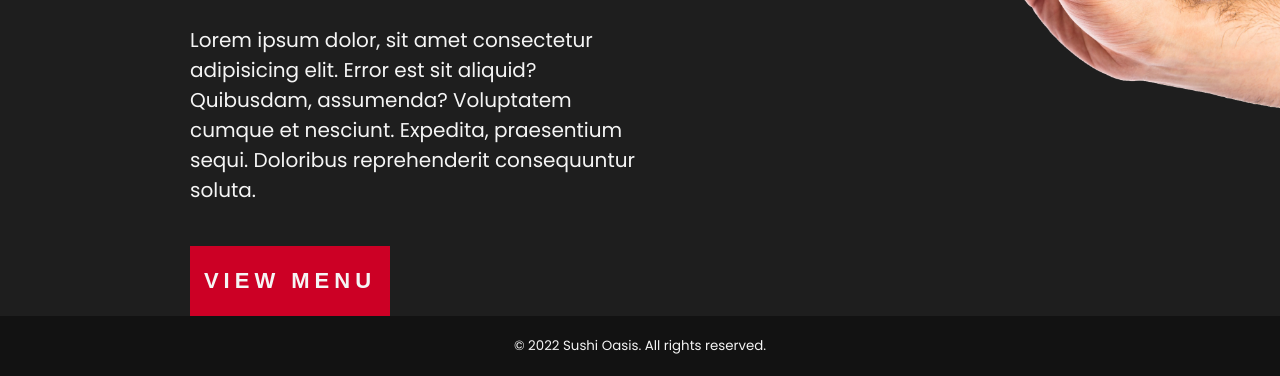
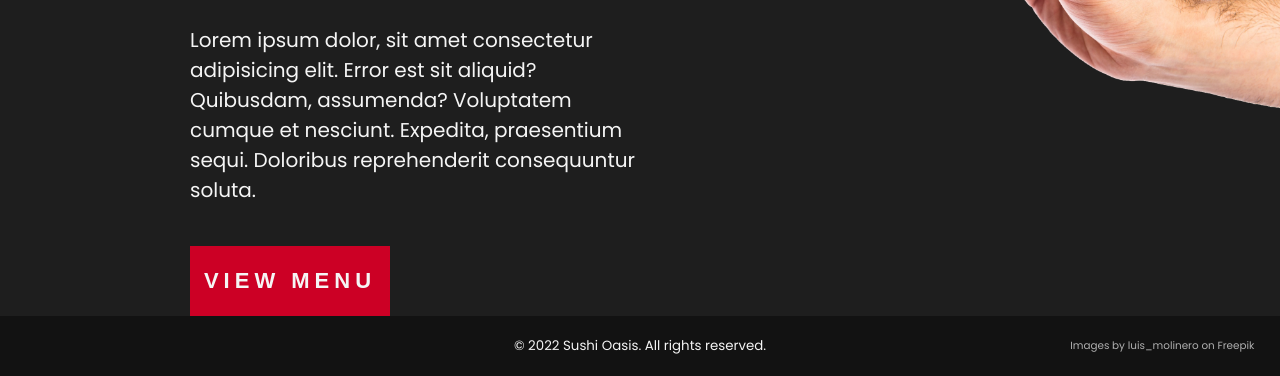
Before and after one commit to jv-vogler/restaurant-homepage, a website built with webpack: page dist/index.html in a window 1280 px wide. Shown: the part 553-929 px from the top of the page. Built offline with nearby package versions, Linux system fonts and the light colour scheme; a web font is replaced by a local one.

Commit message:
Add attribution link in the Footer

```diff
--- a/src/index.js
+++ b/src/index.js
@@ -2,7 +2,7 @@ import "./style.css"
 import Home from "./components/home";
 import Menu from "./components/menu";
 import Contact from "./components/contact";
-import { createContainer, changeMainContent, firstLetter } from "./components/utils";
+import { createContainer, changeMainContent, firstLetter, createTextElement } from "./components/utils";
 
 const CONTENT = document.querySelector("#content");
 const NAV = createContainer("nav", "nav-wrapper");
@@ -65,6 +65,13 @@ const createFooter = () => {
   const foo = document.createElement("small");
   foo.textContent = "\u00A9 2022 Sushi Oasis. All rights reserved.";
   FOOTER.appendChild(foo);
+
+  const attribution = createTextElement("a", "attribution", "Images by luis_molinero on Freepik");
+  attribution.setAttribute('href',
+  "https://www.freepik.com/free-photo/hand-holding-sushi-with-chopsticks_1198655.htm#&position=0&from_view=detail#&position=0&from_view=detail")
+  attribution.setAttribute('target', '_blank');
+
+  FOOTER.appendChild(attribution);
   CONTENT.appendChild(FOOTER);
 };
 
--- a/src/style.css
+++ b/src/style.css
@@ -210,9 +210,23 @@ body {
   display: flex;
   justify-content: center;
   align-items: center;
+  position: relative;
   margin-top: auto;
   padding: 20px 0;
   flex-shrink: 0;
   font-size: 16px;
   background-color: rgba(0, 0, 0, .4);
 }
+
+.attribution {
+  position: absolute;
+  right: 2%;
+  color: var(--nav-inactive);
+  font-size: 0.65rem;
+  text-decoration: none;
+  transition: all 0.4s;
+}
+
+.attribution:hover {
+  color: var(--nav-active);
+}
```
Also changed, not shown: dist/main.js.
